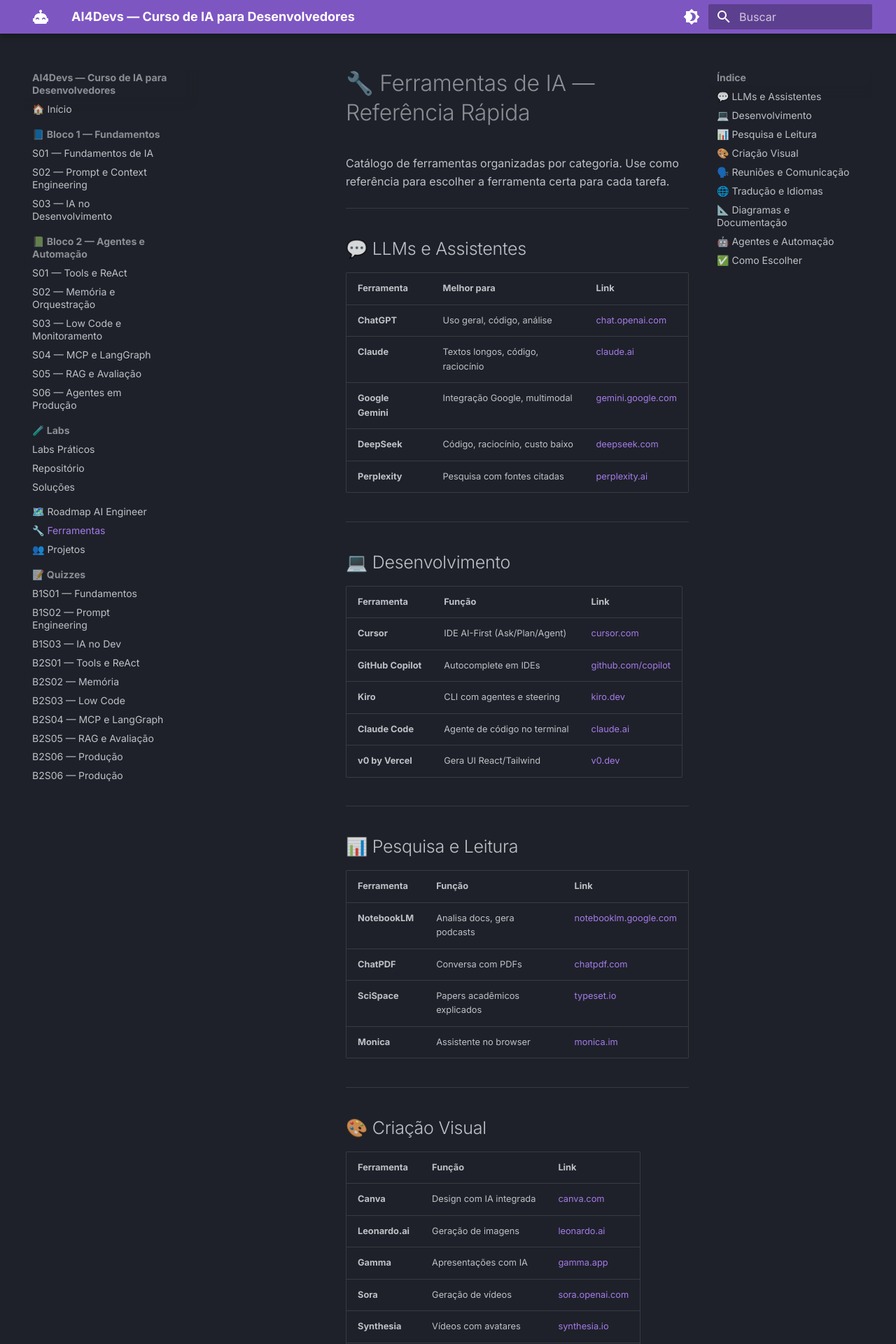
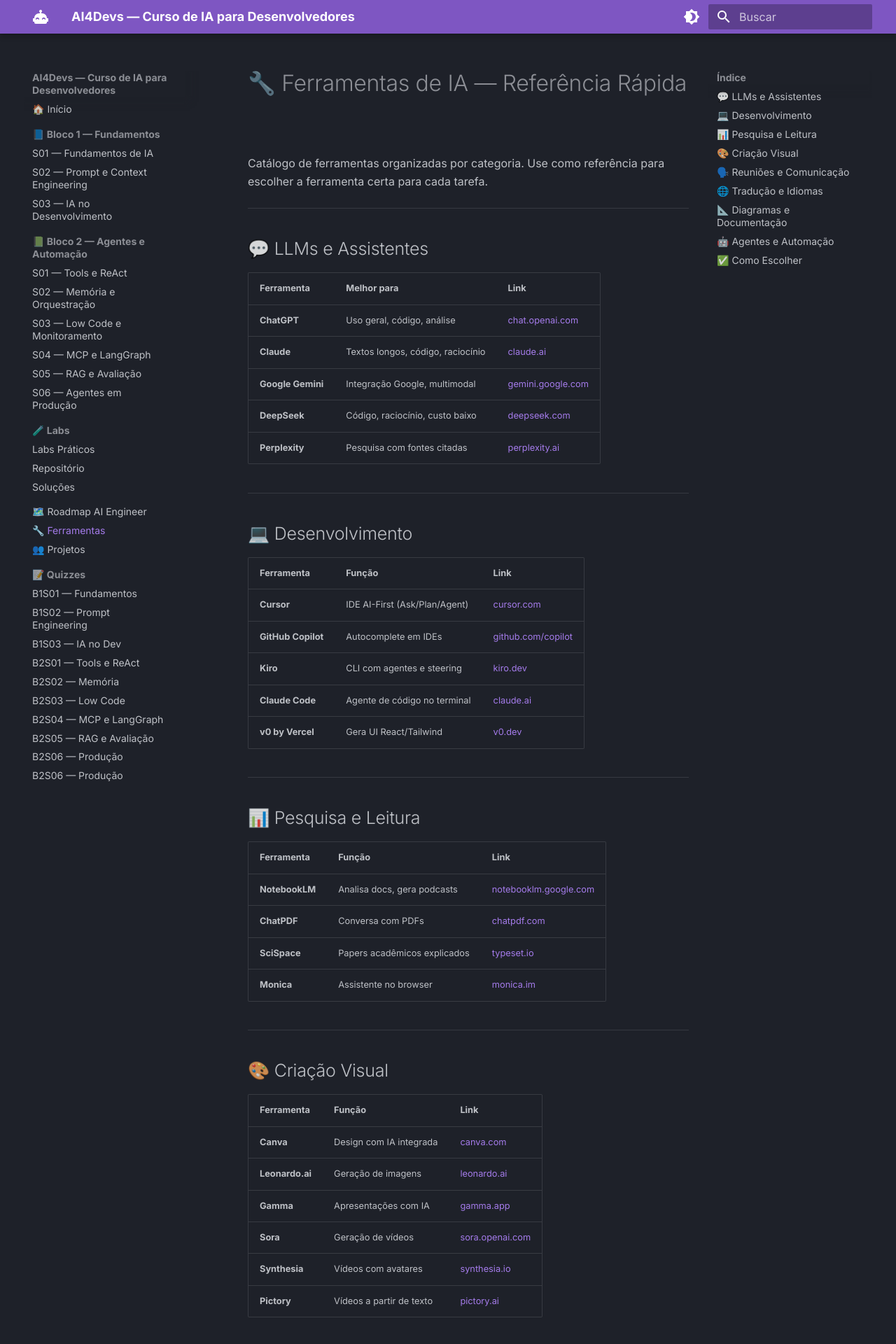
Before and after one commit to IA-para-DEVs-SD/AI4devs, an MkDocs documentation site: the page built from docs/ferramentas.md, in a window 1280 px wide. Shown: the top 1920 px of the page at 70% size. Built offline with MkDocs 1.6.1 and Material for MkDocs 9.7.7, drawn with Linux system fonts in a browser that asks for light colours.

Commit message:
fix: reduz sidebar para 15rem - corpo da página volta ao tamanho normal

```diff
--- a/docs/assets/css/custom.css
+++ b/docs/assets/css/custom.css
@@ -56,13 +56,13 @@
   to { opacity: 1; transform: translateY(0); }
 }
 
-/* Sidebar mais larga */
+/* Sidebar */
 @media screen and (min-width: 76.25em) {
   .md-sidebar--primary {
-    width: 22rem;
+    width: 15rem;
   }
   .md-sidebar--primary .md-sidebar__scrollwrap {
-    width: 22rem;
+    width: 15rem;
   }
 }
 
```
